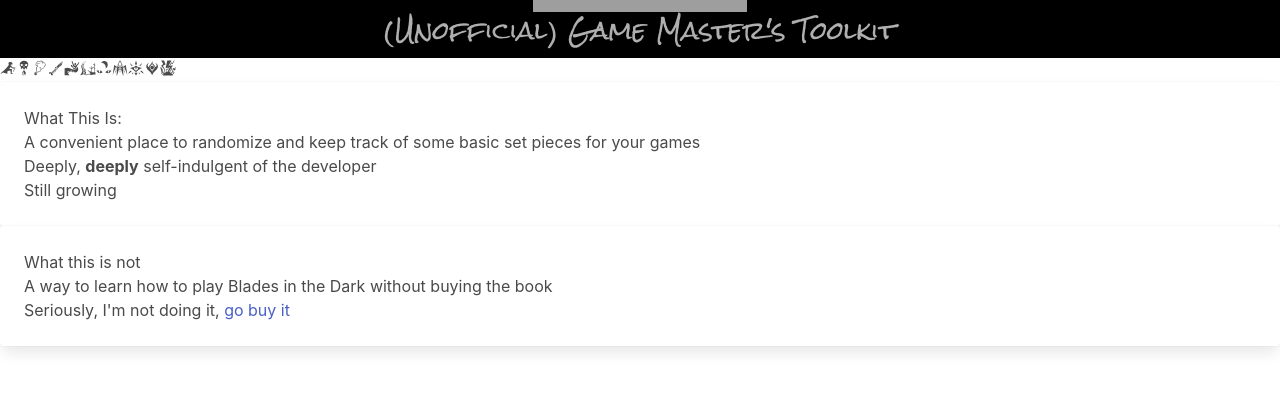
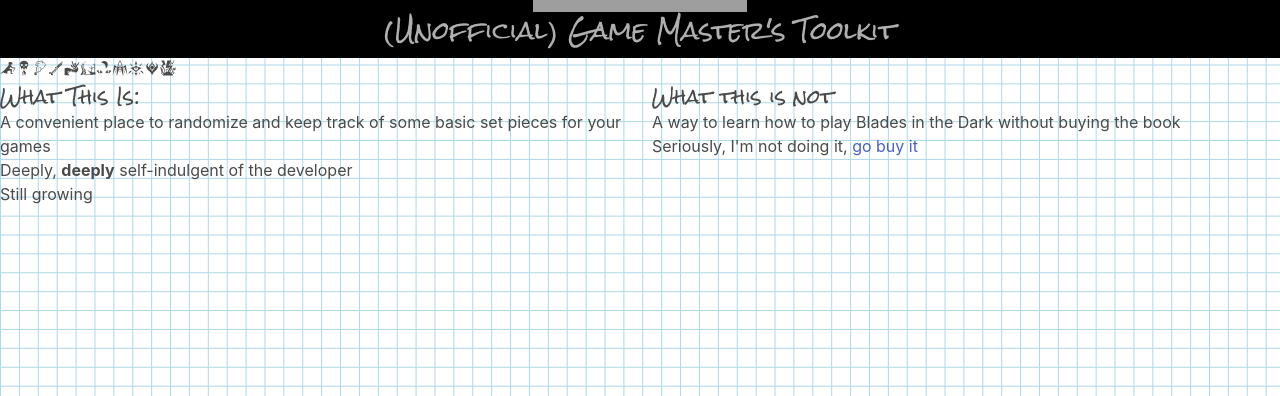
Before and after one commit to qmsparks/bitd-toolkit-client, a React (Create React App) app: page / in a window 1280 px wide. Shown: the part 200-596 px from the top of the page. Built offline with nearby package versions, Linux system fonts and the light colour scheme; grey boxes are pictures that could not be loaded; a web font is replaced by a local one.

Commit message:
begins reconfiguring home page

```diff
--- a/src/App.scss
+++ b/src/App.scss
@@ -5,14 +5,18 @@
 
 
 
-// body {
-//     height: 100vh;
-//     width: 100vw;
-//     background-size: .5cm .5cm;
-//     background-image:
-//         linear-gradient(to right, lightblue 1px, transparent 1px),
-//         linear-gradient(to bottom, lightblue 1px, transparent 1px);
-// }
+body {
+    height: 100vh;
+    width: 100vw;
+    background-size: .5cm .5cm;
+    background-image:
+        linear-gradient(to right, lightblue 1px, transparent 1px),
+        linear-gradient(to bottom, lightblue 1px, transparent 1px);
+}
+
+h3 {
+    font-size: 1.17em;
+}
 
 // body {
 //     min-height: 100vh;
--- a/src/Sass/Home.scss
+++ b/src/Sass/Home.scss
@@ -1,4 +1,11 @@
 @import './Partials/fonts';
+
+.home {
+
+    h3 {
+        font-family: $handwriting;
+    }
+}
 
 // .home {
 //     display: flex;
@@ -6,47 +13,6 @@
 //     justify-content: center;
 //     align-items: center;
 //     margin-left: 160px;
-
-
-//     .splash {
-//         margin: 20px;
-//         z-index: 1;
-//     }
-
-//     h1 {
-//         font-family: $handwrite-title;
-//         font-size: 2rem;
-//     }
-
-//     .auth-stickies {
-//         position: absolute;
-//         top: 0;
-//         left: 0;
-//         z-index: 1;
-
-//         .card-content {
-//             margin: auto;
-
-//             .button {
-//                 font-size: .8rem;
-//             }
-//         }
-
-//         .card-footer {
-//             position: absolute;
-//             bottom: 5px;
-//             right: 10px;
-
-//             i {
-//                 margin-left: 5px;
-
-//                 &:hover {
-//                     cursor: pointer;
-//                 }
-//             }
-//         }
-//     }
-
 // }
 
 // .home-cards {
--- a/src/components/Header/Header.js
+++ b/src/components/Header/Header.js
@@ -36,6 +36,7 @@
 
             <nav className="navbar" role="navigation" aria-label="main navigation">
                 <div className="navbar-brand">
+                    <h3 className="brand-logo navbar-item is-hidden-tablet">BitD Toolkit</h3>
                     <a role="button" class="navbar-burger burger" aria-label="menu" aria-expanded="false" data-target="mobile-nav" onClick={toggleNav}>
                         <span aria-hidden="true"></span>
                         <span aria-hidden="true"></span>
--- a/src/components/Header/Header.scss
+++ b/src/components/Header/Header.scss
@@ -30,7 +30,7 @@
     width: 100vw;
 }
 
-.navbar-menu {
+.navbar-menu, .navbar-item {
     background-color: black;
 }
 
@@ -58,4 +58,8 @@
         right: 0;
         text-align: right;
     }
+
+    .brand-logo {
+        font-family: $handwriting;
+    }
 }
--- a/src/pages/Home.js
+++ b/src/pages/Home.js
@@ -1,10 +1,11 @@
+import '../Sass/Home.scss';
+
 const Home = () => {
 
     return (
         <div className="home">
-            <div className="home-cards">
-                <div className="card left">
-                    <div className="card-content">
+            <div className="home-notes columns">
+                <div className="column">
                     <h3>What This Is:</h3>
                     <ul>
                         <li>A convenient place to randomize and keep track of some basic set pieces for your games</li>
@@ -12,10 +13,7 @@
                         <li>Still growing</li>
                     </ul>
                 </div>
-                </div>
-
-                <div className="card right">
-                    <div className="card-content">
+                <div className="column">
                 <h3>What this is not</h3>
                     <ul>
                         <li>A way to learn how to play Blades in the Dark without buying the book</li>
@@ -25,7 +23,6 @@
             </div>
 
         </div>
-        </div>
     )
 }
 
```
Lines whose indentation alone changed are shown as unchanged.
